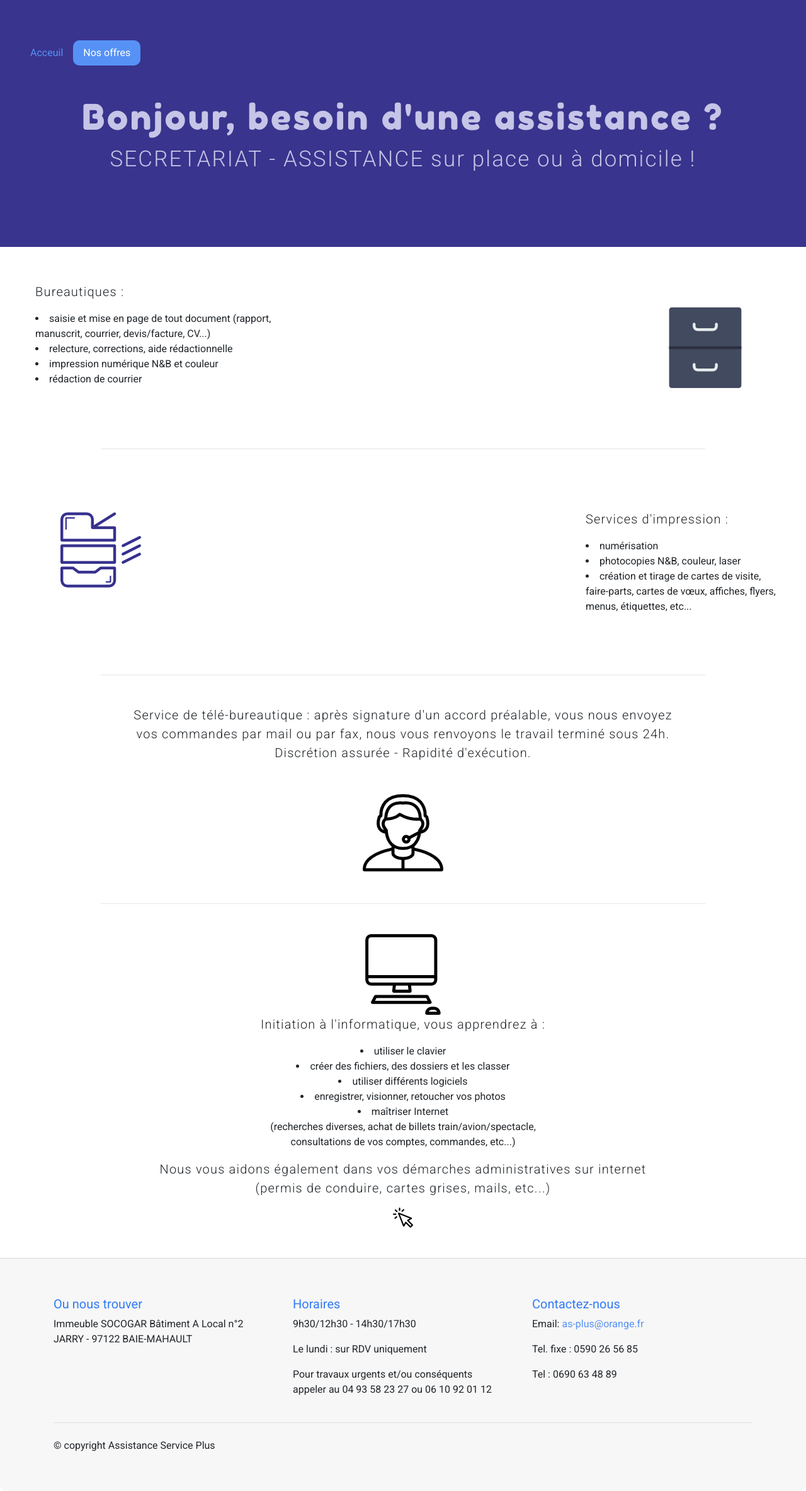
After one commit to toty11/toty11.github.io, a PHP site: page /offres.html in a window 1280 px wide. The commit adds this page. Shown: the whole page at 63% size. Run offline with PHP 8.4, Linux system fonts and the light colour scheme.

Commit message:
ajout page offre

```diff
--- /dev/null
+++ b/offres.html
@@ -0,0 +1,134 @@
+<!DOCTYPE html>
+<html lang="fr-GP">
+    <head>
+        <meta charset="UTF-8">
+        <meta name="viewport" content="width=device-width, initial-scale=1.0">
+        <meta http-equiv="X-UA-Compatible" content="ie=edge">
+        <title>AS +</title>
+
+        <link href="https://maxcdn.bootstrapcdn.com/font-awesome/4.7.0/css/font-awesome.min.css" rel="stylesheet">
+
+        <link href="https://fonts.googleapis.com/css?family=Fredoka+One|Roboto:300,400" rel="stylesheet">
+        <link rel="stylesheet" href="css/bootstrap4-hello-world.css">
+        <link rel="stylesheet" href="css/style.css">
+    </head>
+<body>
+    <div class="jumbotron  text-light text-center bg-dark  radius-0">
+        <div>
+            <ul class="nav nav-pills">
+                <li class="nav-item">
+                    <a class="nav-link" href="index.html">Acceuil</a>
+                </li>
+                <li class="nav-item">
+                    <a class="nav-link active" href="offres.html">Nos offres</a>
+                </li>
+            </ul>
+            <!-- <img src="image/logo as plus.png" class="float-right"> -->
+        </div>
+        <div class="my-5">
+            <h1 class="display-4">Bonjour, besoin d'une assistance ?</h1>
+            <p class="lead lead-lg">SECRETARIAT - ASSISTANCE sur place ou à domicile !</p>
+        </div>
+    </div>
+
+
+    <div class="my-5 mb-5">
+        <!-- offres de bureautique à gauche -->
+        <div class="d-flex ml-5">
+            <div class="mr-auto p-2">
+                <p class="lead">Bureautiques :</p>
+                <li>saisie et mise en page de tout document (rapport, <br>
+                    manuscrit, courrier, devis/facture, CV...)</li>
+                <li>relecture, corrections, aide rédactionnelle </li>
+                <li>impression numérique N&B et couleur</li>
+                <li>rédaction de courrier</li>
+            </div>
+            <div class="p-5 mr-5">
+                <img src="image/archive.png" alt="Icons provided by Flaticon">
+            </div>
+        </div>
+        <!-- fin div bureautique-->
+
+        <hr class="my-5 w-75">
+        <!-- services d'impression à droite -->
+        <div class="d-flex mr-5">
+            <div class="p-5 ml-5">
+                <img src="image/printer-offset.png" alt="Icons provided by Freepik">
+            </div>
+            <div class="ml-auto my-5">
+                <p class="lead">Services d'impression :</p>
+                <li>numérisation</li>
+                <li>photocopies N&B, couleur, laser</li>
+                <li>création et tirage de cartes de visite,<br>
+                    faire-parts, cartes de vœux, affiches, flyers,<br>
+                    menus, étiquettes, etc...</li>
+            </div>
+        </div>
+        <!-- fin div services impression -->
+
+        <hr class="my-5 w-75">
+        <!-- Télébureautique au centre -->
+        <div class="text-center">
+            <p class="lead">Service de télé-bureautique : après signature d'un accord préalable, vous nous envoyez <br>
+                vos commandes par mail ou par fax, nous vous renvoyons le travail terminé sous 24h.<br>
+                Discrétion assurée - Rapidité d'exécution.</p>
+
+            <img src="image/support.png" class="my-5 mx-auto d-block" alt="Icons provided by Good Ware">
+        </div>
+
+        <hr class="my-5 w-75">
+        <!-- Initiation informatique -->
+        <div class="text-center">
+            <img src="image/computer.png" class="mx-auto d-block" alt="Icons provided by Good Ware">
+            <p class="lead">Initiation à l'informatique, vous apprendrez à :<br>
+            <li>utiliser le clavier</li>
+            <li>créer des fichiers, des dossiers et les classer</li>
+            <li>utiliser différents logiciels</li>
+            <li>enregistrer, visionner, retoucher vos photos</li>
+            <li>maîtriser Internet <br>
+                (recherches diverses, achat de billets train/avion/spectacle, <br>
+                consultations de vos comptes, commandes, etc...)</li>
+            <p class="my-3 lead">Nous vous aidons également dans vos démarches administratives sur internet<br>
+            (permis de conduire, cartes grises, mails, etc...)
+            </p>
+            <img src="image/cursor.png" class="mx-auto d-block" alt="Icons provided by Good Ware">
+
+        </div>
+    </div>
+
+
+    <footer class="card-footer">
+        <div class="container my-5">
+            <div class="row">
+                <div class="col-sm-4">
+                    <h5 style="color:#327BF4">Ou nous trouver</h5>
+                    <p>Immeuble SOCOGAR Bâtiment A Local n°2
+                    JARRY - 97122 BAIE-MAHAULT</p>
+                </div>
+                <div class="col-sm-4">
+                    <h5 style="color:#327BF4">Horaires</h5>
+                    <p>9h30/12h30 - 14h30/17h30</p>
+                    <p>Le lundi : sur RDV uniquement</p>
+                    <p>Pour travaux urgents et/ou conséquents<br>
+                    appeler au 04 93 58 23 27 ou  06 10 92 01 12</p>
+                </div>
+                <div class="col-sm-4">
+                    <h5 style="color:#327BF4">Contactez-nous</h5>
+                        <p>Email: <a href="mailto:as-plus@orange.fr">as-plus@orange.fr</a></p>
+                        <p>Tel. fixe : 0590 26 56 85</p>
+                        <p>Tel : 0690 63 48 89</p>
+                </div>
+                <!-- <div class="col-sm">
+                    <ul class="nav flex-column">
+                        <li class="nav-item"><a class="nav-link" href="index.html">Acceuil</a></li>
+                        <li class="nav-item"><a class="nav-link" href="#">Nos offres</a></li>
+                        <li class="nav-item"><a class="nav-link" href="#">Contact</a></li>
+                    </ul>
+                </div> -->
+            </div>
+            <hr class="my-4">
+            <p>© copyright Assistance Service Plus</p>
+        </div>
+    </footer>
+</body>
+</html>
```
Also changed, not shown: css/style.css (+2 -56 lines), index.html (+8 -11 lines), image/archive.png (added), image/computer.png (added), image/cursor.png (added), image/image1.png (deleted), image/printer-offset.png (added), image/support.png (added).
